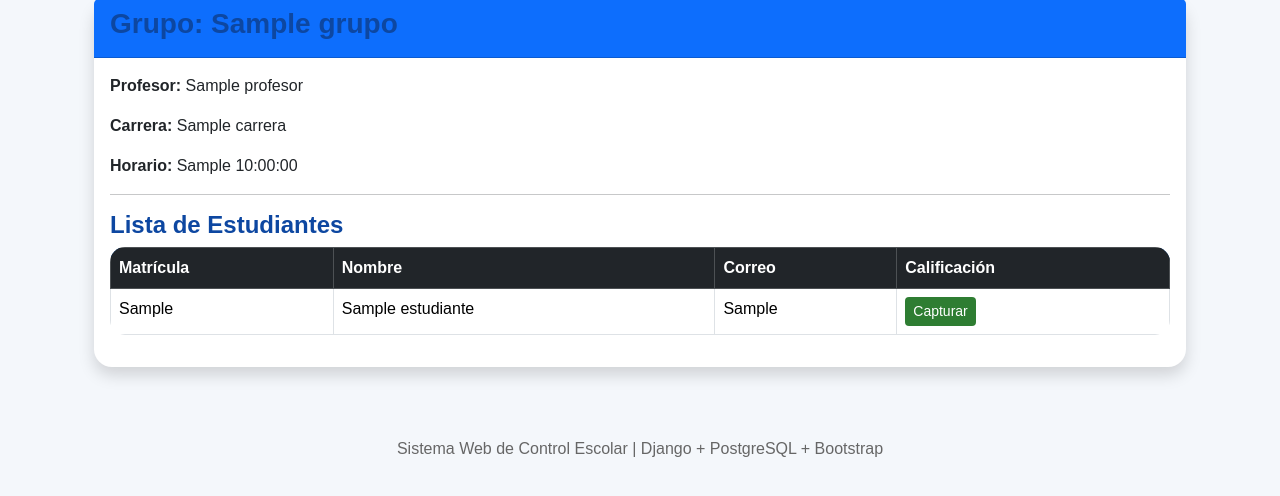
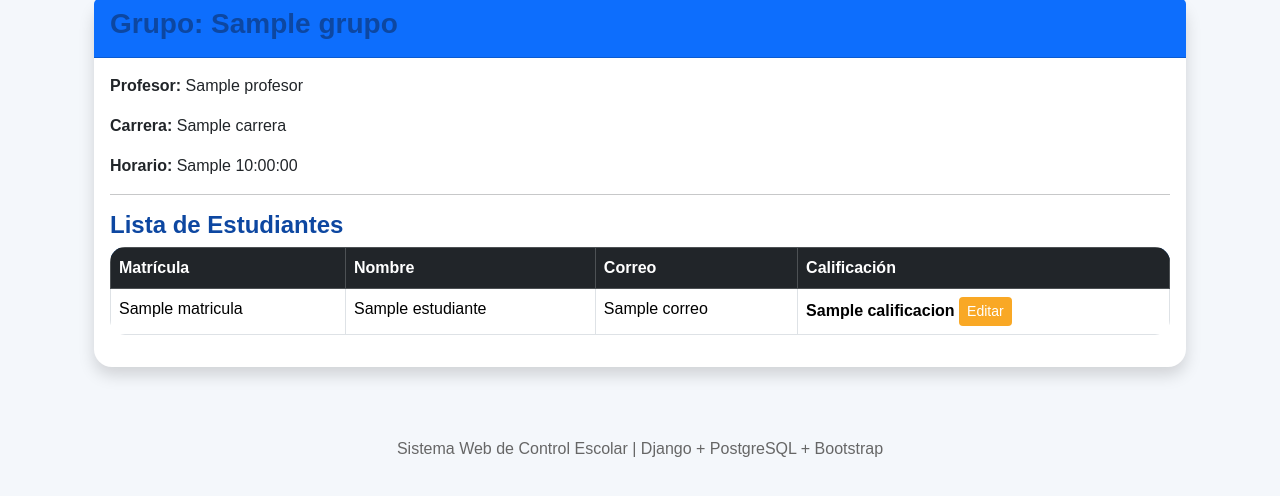
Before and after one commit to rafaelhola32-beep/control-escolar-django, a Django app: template templates/grupos/detalle.html in a window 1280 px wide. Shown: the part 123-619 px from the top of the page. Run offline with Django 5.2, Linux system fonts and the light colour scheme; tables that the repository leaves empty hold one stand-in row (values such as "Sample post"); the template is opened without the code that fills it: values that come from a table or form of the project are taken from there, most other values are stand-ins (such as "Sample title", 1, 10 or a date in 2020).

Commit message:
mostrar y editar calificaciones desde grupos

```diff
--- a/templates/grupos/detalle.html
+++ b/templates/grupos/detalle.html
@@ -57,36 +57,49 @@
 
 <tbody>
 
-    {% for estudiante in estudiantes %}
+{% for dato in datos %}
 
 <tr>
 
     <td>
+        {{ dato.estudiante.matricula }}
+    </td>
 
-            {{ estudiante.matricula }}
+    <td>
+        {{ dato.estudiante.nombre }}
+    </td>
 
+    <td>
+        {{ dato.estudiante.correo }}
     </td>
 
     <td>
 
-            {{ estudiante.nombre }}
+        {% if dato.calificacion %}
 
-        </td>
+            <strong>
 
-        <td>
+                {{ dato.calificacion.calificacion }}
 
-            {{ estudiante.correo }}
+            </strong>
 
-        </td>
+            <a href="{% url 'editar_calificacion' dato.calificacion.id %}"
+               class="btn btn-warning btn-sm">
 
-        <td>
+                Editar
 
-            <a href="{% url 'capturar_calificacion' estudiante.id grupo.id %}"
+            </a>
+
+        {% else %}
+
+            <a href="{% url 'capturar_calificacion' dato.estudiante.id grupo.id %}"
                class="btn btn-success btn-sm">
 
                 Capturar
 
             </a>
+
+        {% endif %}
 
     </td>
 
```
Also changed, not shown: grupos/views.py (+16 -2 lines). Lines whose indentation alone changed are shown as unchanged.
